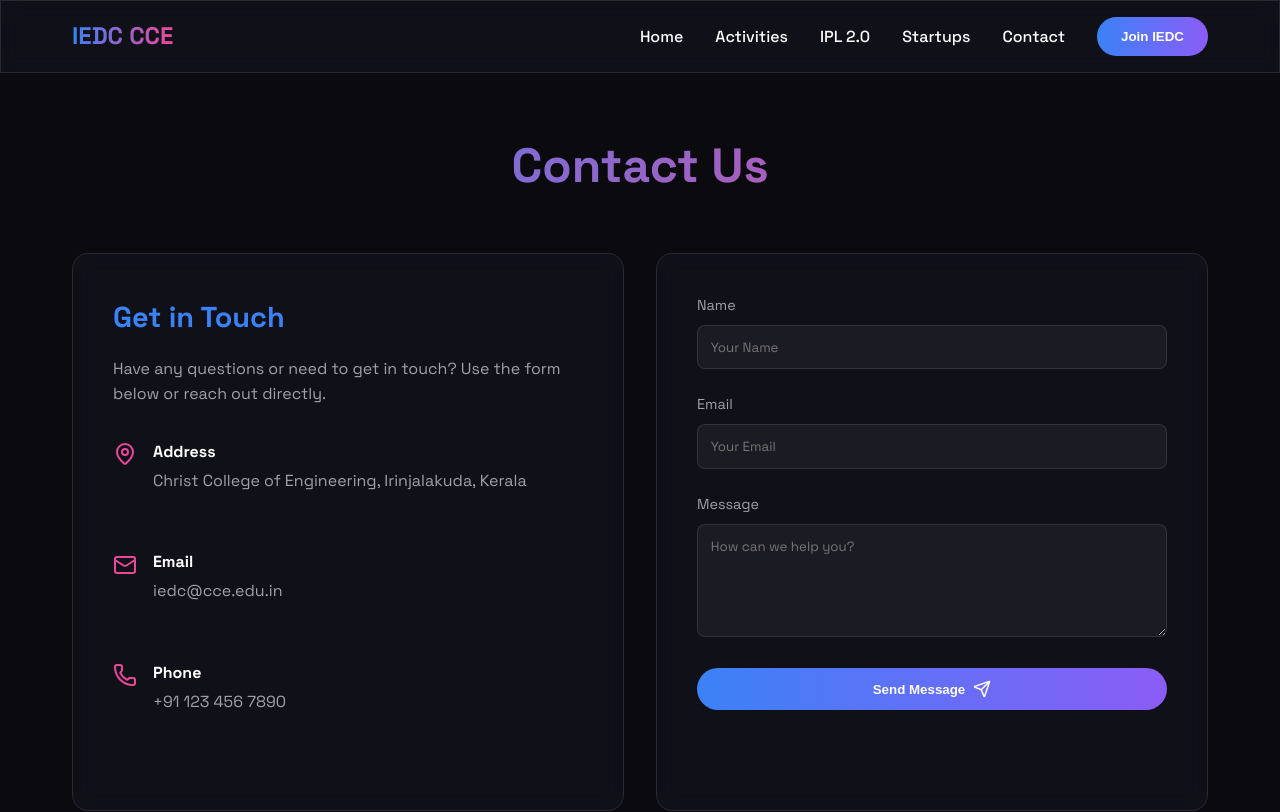
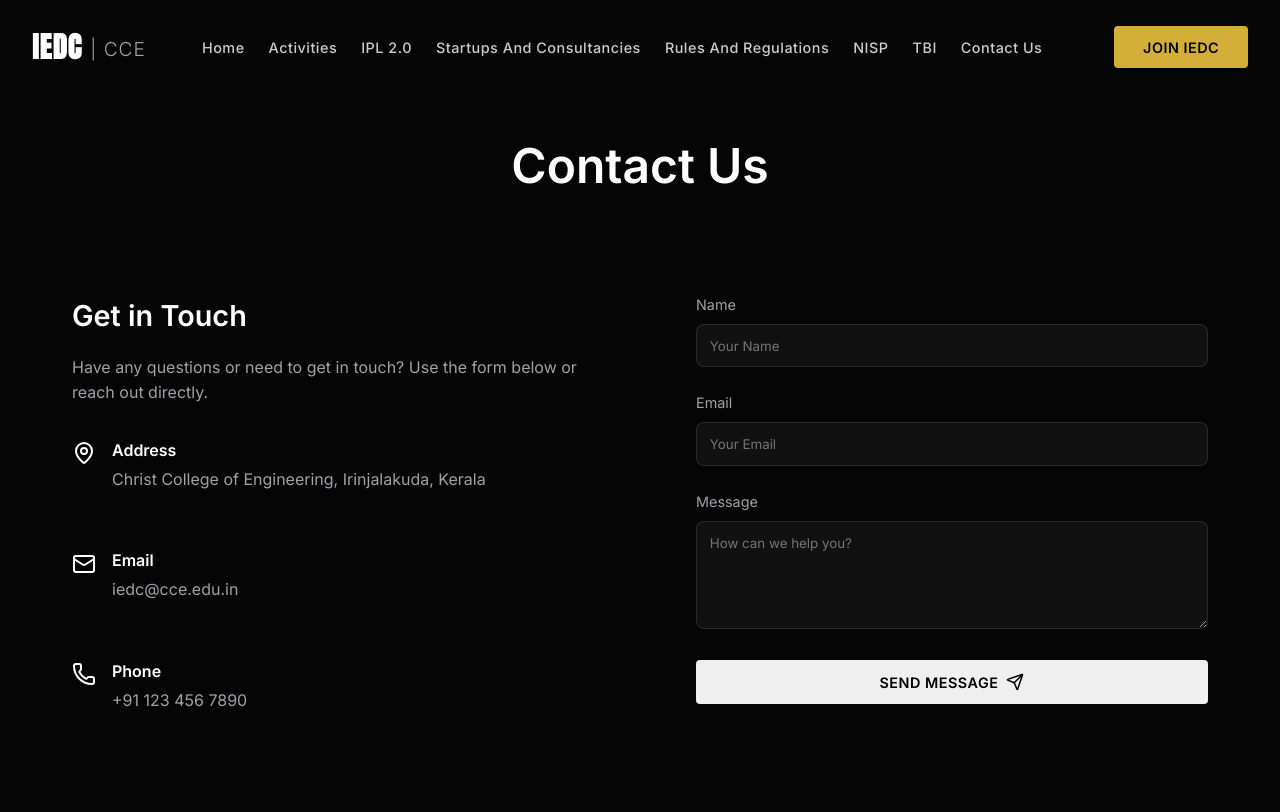
Before and after one commit to EDWINLEGEND/IEDC-CCE, a React (Vite) app: page /contact in a window 1280 px wide. Shown: the top 812 px of the page. Built offline with nearby package versions, Linux system fonts and the light colour scheme.

Commit message:
feat: introduce core UI components (Navbar, Hero) and foundational styling.

```diff
--- a/index.html
+++ b/index.html
@@ -1,17 +1,23 @@
 <!DOCTYPE html>
 <html lang="en">
+
 <head>
   <meta charset="UTF-8" />
   <link rel="icon" type="image/svg+xml" href="/vite.svg" />
   <meta name="viewport" content="width=device-width, initial-scale=1.0" />
   <link rel="preconnect" href="https://fonts.googleapis.com">
   <link rel="preconnect" href="https://fonts.gstatic.com" crossorigin>
-    <link href="https://fonts.googleapis.com/css2?family=Space+Grotesk:wght@300;400;500;600;700&display=swap" rel="stylesheet">
+  <link
+    href="https://fonts.googleapis.com/css2?family=Anton&family=Inter:wght@300;400;500;600&family=Oswald:wght@400;500;700&display=swap"
+    rel="stylesheet">
   <title>IEDC CCE - Innovation and Entrepreneurship Development Centre</title>
-    <meta name="description" content="IEDC CCE - Transforming youngsters into technological entrepreneurs and innovative leaders.">
+  <meta name="description"
+    content="IEDC CCE - Transforming youngsters into technological entrepreneurs and innovative leaders.">
 </head>
+
 <body>
   <div id="root"></div>
   <script type="module" src="/src/main.jsx"></script>
 </body>
+
 </html>
--- a/src/components/Navbar.css
+++ b/src/components/Navbar.css
@@ -3,47 +3,104 @@
     top: 0;
     left: 0;
     width: 100%;
-    padding: 1rem 0;
+    padding: 1.5rem 0;
     z-index: 1000;
-    transition: all 0.3s ease;
+    transition: transform 0.3s ease, background-color 0.3s ease, padding 0.3s ease;
+    background: transparent;
 }
 
-.navbar .container {
+.navbar-hidden {
+    transform: translateY(-100%);
+}
+
+.navbar-scrolled {
+    background: rgba(5, 5, 5, 0.95);
+    backdrop-filter: blur(10px);
+    padding: 1rem 0;
+    border-bottom: 1px solid rgba(255, 255, 255, 0.05);
+}
+
+.navbar-container {
     display: flex;
     justify-content: space-between;
     align-items: center;
+    max-width: 100%;
+    padding: 0 2rem;
+}
+
+.navbar-brand {
+    display: flex;
+    align-items: center;
+    flex-shrink: 0;
 }
 
 .navbar-logo {
-    font-size: 1.5rem;
-    font-weight: 700;
-    text-decoration: none;
+    font-family: var(--font-heading);
+    font-size: 1.8rem;
+    text-transform: uppercase;
+    letter-spacing: 1px;
+    color: white;
+    display: flex;
+    align-items: center;
+    gap: 0.5rem;
 }
 
-.nav-links {
-    display: flex;
-    gap: 2rem;
-    align-items: center;
+.logo-bold {
+    font-weight: 700;
+    color: white;
 }
 
-.nav-links a {
-    font-weight: 500;
-    position: relative;
+.logo-thin {
+    font-weight: 300;
+    color: var(--text-secondary);
+    font-family: var(--font-body);
+    font-size: 1.2rem;
+    margin-top: 4px;
 }
 
-.nav-links a::after {
-    content: '';
-    position: absolute;
-    width: 0;
-    height: 2px;
-    bottom: -4px;
-    left: 0;
-    background-color: var(--accent-primary);
-    transition: width 0.3s ease;
+.nav-links-desktop {
+    display: flex;
+    gap: 1.5rem;
+    /* Reduced gap to fit more items */
+    overflow-x: auto;
+    /* horizontal scroll if screen too small but not mobile yet */
+    white-space: nowrap;
+    scrollbar-width: none;
+    /* hide scrollbar */
 }
 
-.nav-links a:hover::after {
-    width: 100%;
+.nav-link {
+    font-family: var(--font-body);
+    font-size: 0.9rem;
+    font-weight: 500;
+    color: #ccc;
+    text-transform: capitalize;
+    letter-spacing: 0.5px;
+    position: relative;
+    transition: color 0.3s;
+}
+
+.nav-link:hover {
+    color: white;
+}
+
+.nav-actions-desktop {
+    display: flex;
+    gap: 1rem;
+    flex-shrink: 0;
+    margin-left: 1rem;
+}
+
+/* Yellow Button Style */
+.btn-yellow {
+    background-color: var(--accent-gold);
+    color: #000;
+    border: none;
+}
+
+.btn-yellow:hover {
+    background-color: #c29f2d;
+    transform: translateY(-1px);
 }
 
 .menu-btn {
@@ -51,28 +108,58 @@
     background: none;
     border: none;
     cursor: pointer;
+    z-index: 1001;
 }
 
-/* Mobile responsive */
-@media (max-width: 768px) {
-    .nav-links {
+.mobile-menu {
     position: fixed;
-        top: 60px;
+    top: 0;
     left: 0;
     width: 100%;
-        height: calc(100vh - 60px);
-        background: var(--bg-primary);
-        /* Fallback */
-        background: rgba(10, 10, 15, 0.95);
-        backdrop-filter: blur(10px);
+    height: 100vh;
+    background-color: var(--bg-primary);
+    display: flex;
     flex-direction: column;
+    align-items: center;
     justify-content: center;
     transform: translateX(100%);
-        transition: transform 0.3s ease-in-out;
+    transition: transform 0.4s cubic-bezier(0.77, 0.2, 0.05, 1.0);
+    z-index: 999;
 }
 
-    .nav-links.active {
+.mobile-menu.active {
     transform: translateX(0);
+}
+
+.mobile-nav-links {
+    display: flex;
+    flex-direction: column;
+    gap: 1.5rem;
+    text-align: center;
+}
+
+.mobile-nav-links a {
+    font-family: var(--font-heading);
+    font-size: 1.5rem;
+    color: white;
+    text-transform: uppercase;
+}
+
+.mobile-actions {
+    display: flex;
+    gap: 1rem;
+    margin-top: 2rem;
+    flex-direction: column;
+}
+
+@media (max-width: 1200px) {
+    .nav-links-desktop {
+        display: none;
+        /* Switch to mobile menu earlier due to many links */
+    }
+
+    .nav-actions-desktop {
+        display: none;
     }
 
     .menu-btn {
--- a/src/components/Navbar.jsx
+++ b/src/components/Navbar.jsx
@@ -1,30 +1,75 @@
-import { useState } from 'react';
+
+import { useState, useEffect } from 'react';
 import { Link } from 'react-router-dom';
 import { Menu, X } from 'lucide-react';
 import './Navbar.css';
 
 const Navbar = () => {
   const [isOpen, setIsOpen] = useState(false);
+  const [prevScrollPos, setPrevScrollPos] = useState(0);
+  const [visible, setVisible] = useState(true);
+
+  useEffect(() => {
+    const handleScroll = () => {
+      const currentScrollPos = window.scrollY;
+      setVisible(prevScrollPos > currentScrollPos || currentScrollPos < 10);
+      setPrevScrollPos(currentScrollPos);
+    };
+
+    window.addEventListener('scroll', handleScroll);
+    return () => window.removeEventListener('scroll', handleScroll);
+  }, [prevScrollPos]);
 
   return (
-    <nav className="navbar glass">
-      <div className="container">
-        <Link to="/" className="navbar-logo">
-          <span className="gradient-text">IEDC CCE</span>
-        </Link>
+    <nav className={`navbar ${visible ? 'navbar-visible' : 'navbar-hidden'} ${prevScrollPos > 50 ? 'navbar-scrolled' : ''}`}>
+      <div className="container navbar-container">
 
-        <div className={`nav-links ${isOpen ? 'active' : ''}`}>
-          <Link to="/" onClick={() => setIsOpen(false)}>Home</Link>
-          <Link to="/activities" onClick={() => setIsOpen(false)}>Activities</Link>
-          <Link to="/ipl" onClick={() => setIsOpen(false)}>IPL 2.0</Link>
-          <Link to="/startups" onClick={() => setIsOpen(false)}>Startups</Link>
-          <Link to="/contact" onClick={() => setIsOpen(false)}>Contact</Link>
-          <button className="btn nav-cta">Join IEDC</button>
+        {/* Logo Section */}
+        <div className="navbar-brand">
+          <Link to="/" className="navbar-logo">
+            <span className="logo-bold">IEDC</span>
+            <span className="logo-thin">| CCE</span>
+          </Link>
         </div>
 
-        <button className="menu-btn" onClick={() => setIsOpen(!isOpen)}>
-          {isOpen ? <X size={24} color="white" /> : <Menu size={24} color="white" />}
+        {/* Main Navigation - Desktop */}
+        <div className="nav-links-desktop">
+          <Link to="/" className="nav-link">Home</Link>
+          <Link to="/activities" className="nav-link">Activities</Link>
+          <Link to="/ipl" className="nav-link">IPL 2.0</Link>
+          <Link to="/startups" className="nav-link">Startups and Consultancies</Link>
+          <Link to="/rules" className="nav-link">Rules and Regulations</Link>
+          <Link to="/nisp" className="nav-link">NISP</Link>
+          <Link to="/tbi" className="nav-link">TBI</Link>
+          <Link to="/contact" className="nav-link">Contact Us</Link>
+        </div>
+
+        {/* CTA Buttons - Desktop */}
+        <div className="nav-actions-desktop">
+          <button className="btn btn-yellow">JOIN IEDC</button>
+        </div>
+
+        {/* Mobile Menu Button */}
+        <button className="menu-btn" onClick={() => setIsOpen(!isOpen)} aria-label="Toggle menu">
+          {isOpen ? <X size={28} color="white" /> : <Menu size={28} color="white" />}
         </button>
+
+        {/* Mobile Menu Overlay */}
+        <div className={`mobile-menu ${isOpen ? 'active' : ''}`}>
+          <div className="mobile-nav-links">
+            <Link to="/" onClick={() => setIsOpen(false)}>Home</Link>
+            <Link to="/activities" onClick={() => setIsOpen(false)}>Activities</Link>
+            <Link to="/ipl" onClick={() => setIsOpen(false)}>IPL 2.0</Link>
+            <Link to="/startups" onClick={() => setIsOpen(false)}>Startups</Link>
+            <Link to="/rules" onClick={() => setIsOpen(false)}>Rules</Link>
+            <Link to="/nisp" onClick={() => setIsOpen(false)}>NISP</Link>
+            <Link to="/tbi" onClick={() => setIsOpen(false)}>TBI</Link>
+            <Link to="/contact" onClick={() => setIsOpen(false)}>Contact</Link>
+            <div className="mobile-actions">
+              <button className="btn btn-yellow">JOIN IEDC</button>
+            </div>
+          </div>
+        </div>
       </div>
     </nav>
   );
--- a/src/index.css
+++ b/src/index.css
@@ -1,13 +1,17 @@
 :root {
-  --bg-primary: #0a0a0f;
-  --bg-secondary: #13131f;
+  --bg-primary: #050505;
   --text-primary: #ffffff;
   --text-secondary: #a1a1aa;
-  --accent-primary: #3b82f6;
-  --accent-secondary: #8b5cf6;
-  --accent-pink: #ec4899;
 
-  --font-family: 'Space Grotesk', sans-serif;
+  /* Brand Colors from Reference */
+  --accent-gold: #D4AF37;
+  /* The "Community" color */
+  --accent-red: #FE4A3B;
+  /* The "Donate" button color */
+
+  --font-heading: 'Anton', sans-serif;
+  --font-subheading: 'Oswald', sans-serif;
+  --font-body: 'Inter', sans-serif;
 }
 
 * {
@@ -19,19 +23,16 @@
 body {
   background-color: var(--bg-primary);
   color: var(--text-primary);
-  font-family: var(--font-family);
+  font-family: var(--font-body);
   overflow-x: hidden;
   line-height: 1.6;
+  -webkit-font-smoothing: antialiased;
 }
 
 a {
   text-decoration: none;
   color: inherit;
-  transition: color 0.3s ease;
-}
-
-a:hover {
-  color: var(--accent-primary);
+  transition: opacity 0.3s ease;
 }
 
 ul {
@@ -39,62 +40,57 @@ ul {
 }
 
 .container {
-  max-width: 1200px;
+  max-width: 1400px;
   margin: 0 auto;
   padding: 0 2rem;
 }
 
-/* Glassmorphism utility */
-.glass {
-  background: rgba(19, 19, 31, 0.7);
-  backdrop-filter: blur(10px);
-  -webkit-backdrop-filter: blur(10px);
-  border: 1px solid rgba(255, 255, 255, 0.1);
+.btn {
+  display: inline-block;
+  padding: 0.8rem 1.8rem;
+  border-radius: 4px;
+  /* Slightly rounded, almost square like ref */
+  font-weight: 600;
+  font-family: var(--font-body);
+  cursor: pointer;
+  border: none;
+  transition: transform 0.2s, box-shadow 0.2s, opacity 0.2s;
+  text-transform: uppercase;
+  font-size: 0.9rem;
+  letter-spacing: 0.5px;
 }
 
-.gradient-text {
-  background: linear-gradient(to right, var(--accent-primary), var(--accent-pink));
-  -webkit-background-clip: text;
-  background-clip: text;
-  color: transparent;
+.btn-primary {
+  background-color: var(--accent-red);
+  color: white;
 }
 
-.btn {
-  display: inline-block;
-  padding: 0.75rem 1.5rem;
-  border-radius: 9999px;
-  background: linear-gradient(to right, var(--accent-primary), var(--accent-secondary));
-  color: white;
-  font-weight: 600;
-  cursor: pointer;
-  border: none;
-  transition: transform 0.2s, box-shadow 0.2s;
+.btn-primary:hover {
+  opacity: 0.9;
+  transform: translateY(-1px);
 }
 
-.btn:hover {
-  transform: translateY(-2px);
-  box-shadow: 0 4px 12px rgba(59, 130, 246, 0.5);
+.btn-outline {
+  background: transparent;
+  border: 1px solid rgba(255, 255, 255, 0.3);
+  color: white;
 }
 
-/* Animations */
-@keyframes float {
-  0% { transform: translateY(0px); }
-  50% { transform: translateY(-10px); }
-  100% { transform: translateY(0px); }
-}
-
-.animate-float {
-  animation: float 3s ease-in-out infinite;
+.btn-outline:hover {
+  border-color: white;
+  background: rgba(255, 255, 255, 0.05);
 }
 
 /* Scrollbar */
 ::-webkit-scrollbar {
   width: 8px;
 }
+
 ::-webkit-scrollbar-track {
   background: var(--bg-primary);
 }
+
 ::-webkit-scrollbar-thumb {
-  background: var(--accent-secondary);
+  background: #333;
   border-radius: 4px;
 }
```
Also changed, not shown: src/components/Hero.css (+156 -72 lines), src/components/Hero.jsx (+65 -18 lines). Lines whose indentation alone changed are shown as unchanged.
